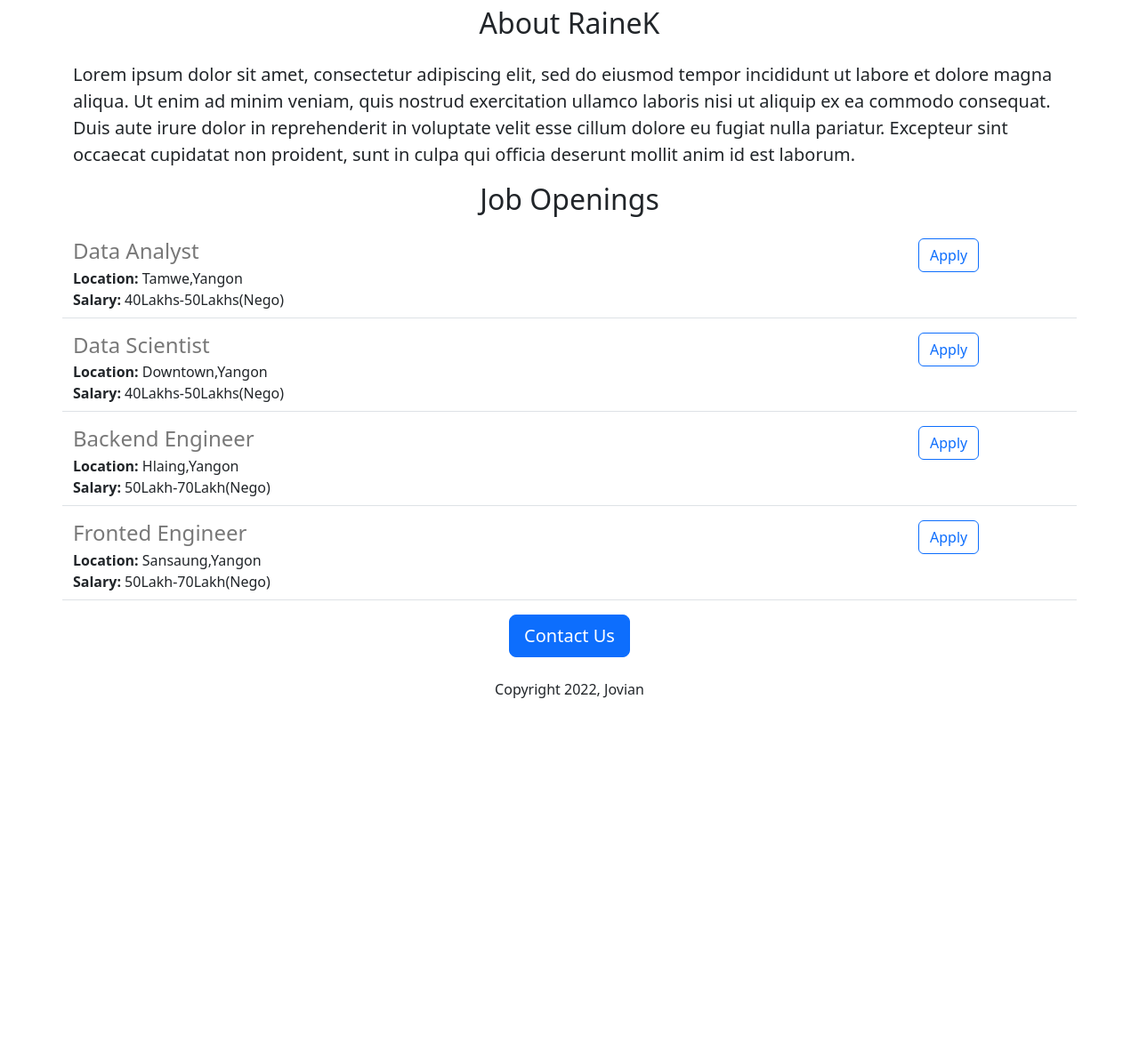
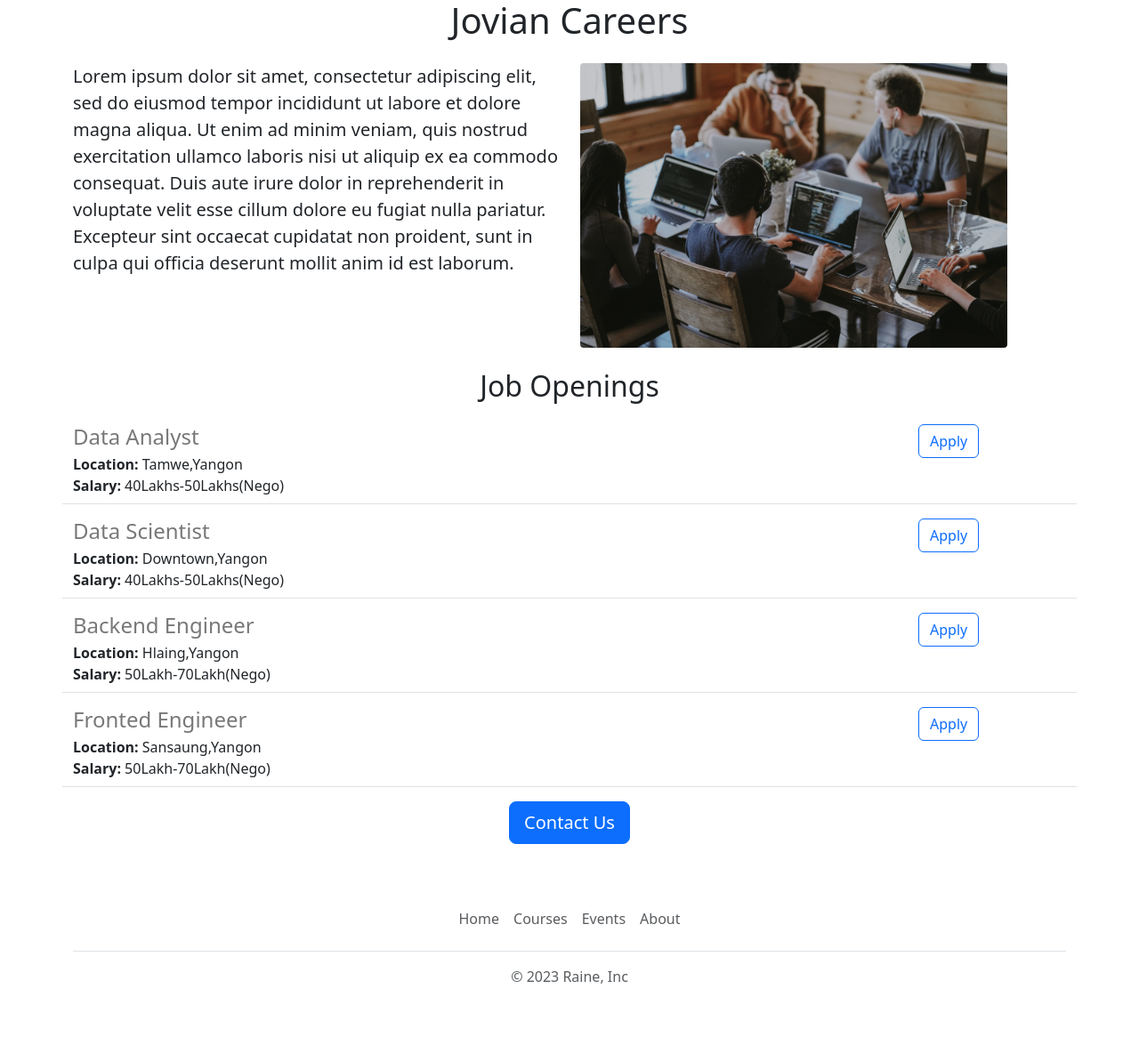
Before and after one commit to RaineK3/careers-website, a Flask app: page / in a window 1280 px wide. Shown: the part 441-1607 px from the top of the page at 89% size. Before the commit the page ends 1226 px from the top, so only its background shows below. Run offline with Flask 3, Linux system fonts and the light colour scheme.

Commit message:
functional and aesthetic improvements

```diff
--- a/app.py
+++ b/app.py
@@ -31,7 +31,7 @@ JOBS = [
 
 @app.route("/")
 def hello_world():
-  return render_template("home.html",jobs = JOBS, company_name = "RaineK")
+  return render_template("home.html",jobs = JOBS, company_name = "Jovian")
 
 @app.route('/api/jobs')
 def list_jobs():
--- /dev/null
+++ b/templates/footer.html
@@ -0,0 +1,11 @@
+<div class="container">
+  <footer class="py-3 my-4">
+    <ul class="nav justify-content-center border-bottom pb-3 mb-3">
+      <li class="nav-item"><a target="_blank" href="https://www.jovian.ai" class="nav-link px-2 text-body-secondary">Home</a></li>
+      <li class="nav-item"><a target="_blank" href="https://www.jovian.ai/learn" class="nav-link px-2 text-body-secondary">Courses</a></li>
+      <li class="nav-item"><a target="_blank" href="https://www.jovian.ai/events" class="nav-link px-2 text-body-secondary">Events</a></li>
+      <li class="nav-item"><a target="_blank" href="https://www.jovian.ai/about" class="nav-link px-2 text-body-secondary">About</a></li>
+    </ul>
+    <p class="text-center text-body-secondary">&copy; 2023 Raine, Inc</p>
+  </footer>
+</div>
--- a/templates/home.html
+++ b/templates/home.html
@@ -12,17 +12,25 @@
         width: 100%;
         height : 360px;
         object-fit : cover;
+        margin-bottom : 16px;
       }
     </style>
   </head>
   <body>
+    {% include 'nav.html' %}
     <div class="container">
+      <img class="img-fluid" id="banner" src="https://careers-website--raine2698.repl.co/static/career.jpg">
       <h1 class="text-center mt-2 mb-4">{{company_name}} Careers</h1>
-      <img class="img-fluid" id="banner" src="https://careers-website--raine2698.repl.co/static/career.jpg">
-      <h2 class="text-center mt-2 mb-4">About {{company_name}}</h2>
-      <p class="lead">
-        Lorem ipsum dolor sit amet, consectetur adipiscing elit, sed do eiusmod tempor incididunt ut labore et dolore magna aliqua. Ut enim ad minim veniam, quis nostrud exercitation ullamco laboris nisi ut aliquip ex ea commodo consequat. Duis aute irure dolor in reprehenderit in voluptate velit esse cillum dolore eu fugiat nulla pariatur. Excepteur sint occaecat cupidatat non proident, sunt in culpa qui officia deserunt mollit anim id est laborum.
-      </p>
+      <div class="row">
+        <div class="col-md-6">
+          <p class="lead">
+            Lorem ipsum dolor sit amet, consectetur adipiscing elit, sed do eiusmod tempor incididunt ut labore et dolore magna aliqua. Ut enim ad minim veniam, quis nostrud exercitation ullamco laboris nisi ut aliquip ex ea commodo consequat. Duis aute irure dolor in reprehenderit in voluptate velit esse cillum dolore eu fugiat nulla pariatur. Excepteur sint occaecat cupidatat non proident, sunt in culpa qui officia deserunt mollit anim id est laborum.
+          </p>
+        </div>
+        <div class="col-md-6 d-none d-md-block" style="margin-bottom:16px;">
+          <img src="/static/people.jpg" style="height:320px;border-radius: 4px;">
+        </div>
+      </div>
       <h2 class="text-center mt-2 mb-4">Job Openings</h2>
       <div>
         {% for job in jobs %}
@@ -30,9 +38,9 @@
         {% endfor %}
       </div>
       <div class="text-center">
-        <button class="btn btn-primary btn-lg mb-4">Contact Us</button>
-        <p>Copyright 2022, Jovian</p>
+        <a href="mailto:rainek@hotmail.com?subject=Questions%20about%20job%20openings&body=Name%20%3A%20%3Cyour%20name%20here%3E%0D%0AQuestion%20%3A%20%3Center%20question%20here%3E" class="btn btn-primary btn-lg mb-4">Contact Us</a>
       </div>
     </div>
+    {% include 'footer.html'%}
   </body>
 </html>
--- a/templates/jobitem.html
+++ b/templates/jobitem.html
@@ -7,7 +7,7 @@
     {% endif %}
   </div>
   <div class="col-2">
-     <button type="button" class="btn btn-outline-primary">Apply</button>
+     <a href="mailto:rainek@hotmail.com?subject=Application%20for%20{{job['title']}}&body=Name%20%3A%20%3Cyour%20name%20here%3E%0D%0AResume%20%3A%20%3Cyour%20resume%20here%3E" type="button" class="btn btn-outline-primary">Apply</a>
   </div>
 
 </div>
--- /dev/null
+++ b/templates/nav.html
@@ -0,0 +1,9 @@
+<nav class="navbar bg-body-tertiary shadow-sm fixed-top bg-white">
+  <div class="container-fluid">
+    <a class="navbar-brand" href="#">
+      <img src="/static/bootstrap-logo.svg" alt="Logo" width="30" height="24" class="d-inline-block align-text-top">
+      Raine
+    </a>
+  </div>
+</nav>
+<div style="height:56px"></div>
```
Also changed, not shown: static/bootstrap-logo.svg (added), static/people.jpg (added).
